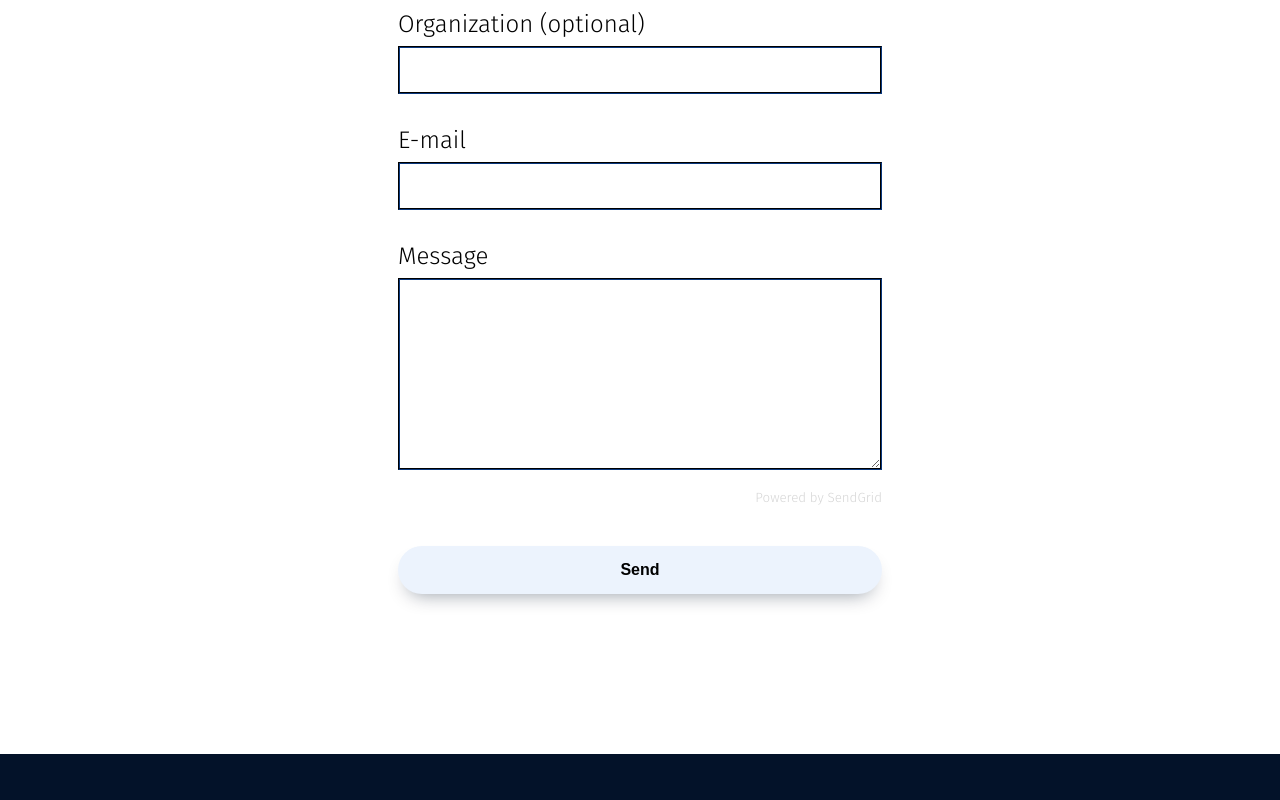
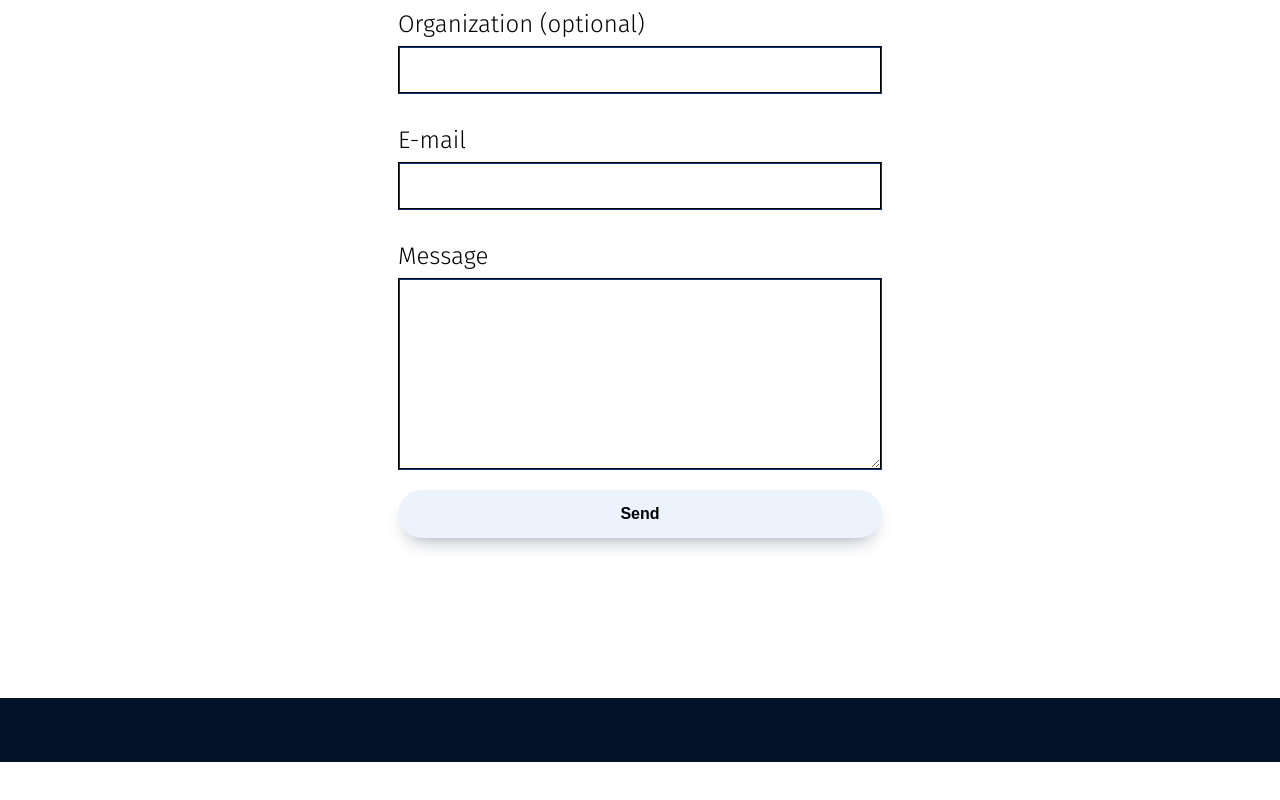
Before and after one commit to josuesossou/mysite, a Next.js app: page / in a window 1280 px wide. Shown: the part 3407-4207 px from the top of the page. After the commit the page ends 4169 px from the top, so only its background shows below. Built offline with nearby package versions, Linux system fonts and the light colour scheme.

Commit message:
installed font awesome common types

```diff
--- a/package.json
+++ b/package.json
@@ -10,6 +10,7 @@
     "test": "jest --watch"
   },
   "dependencies": {
+    "@fortawesome/fontawesome-common-types": "^6.2.1",
     "@fortawesome/fontawesome-svg-core": "^6.1.1",
     "@fortawesome/free-brands-svg-icons": "^6.2.1",
     "@fortawesome/free-regular-svg-icons": "^6.1.1",
--- a/src/components/portfolio/contact/index.tsx
+++ b/src/components/portfolio/contact/index.tsx
@@ -63,7 +63,6 @@ const Contact = () => {
                     Message
                     <textarea required id='message' name='message'/>
                 </label>
-                <small>Powered by SendGrid</small>
                 <input type='submit' value='Send' />
             </form>}
         </section>
```
Also changed, not shown: 1 other file (tests, documents, lock files or other folders).
